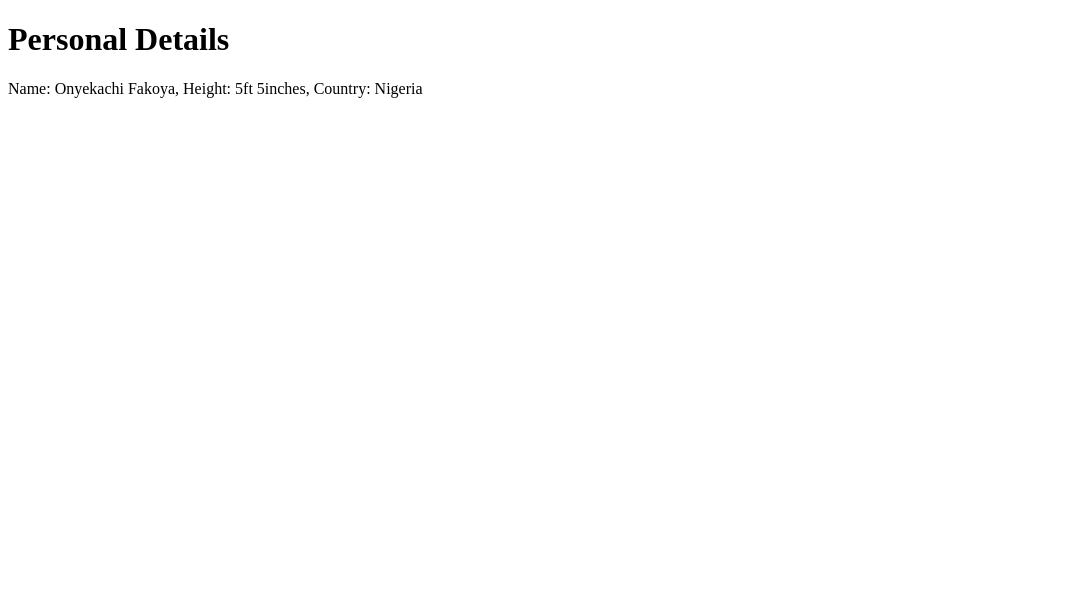
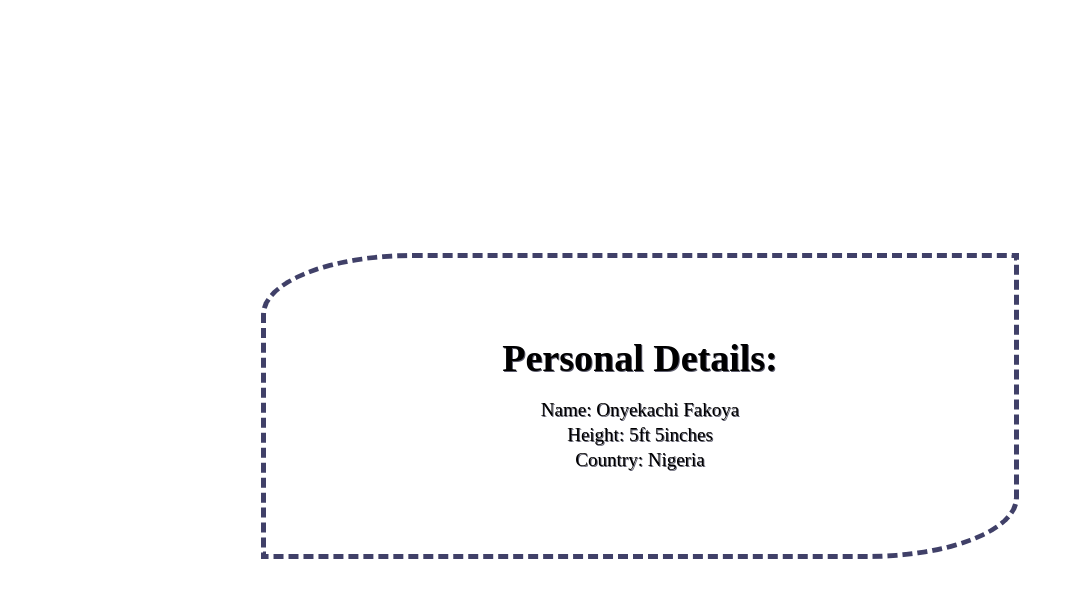
Before and after one commit to kachifako/JS-code-that-prints-to-screen, a plain HTML site: page index.html in a window 1280 px wide. Shown: the whole page, without its empty margins (0-1074 px from the left). Drawn offline with Linux system fonts and the light colour scheme.

Commit message:
styled with minimal CSS

```diff
--- /dev/null
+++ b/index.css
@@ -0,0 +1,13 @@
+
+
+div{
+
+    padding: 5%;
+    margin: 20%;
+    text-align: center;
+    line-height: 25px;
+    font-size: 19px	;
+    text-shadow: 1px 0.5px rgb(95, 95, 111);
+    border: 5px dashed rgb(64, 64, 104);
+    border-radius: 20% 0%;
+}
--- a/index.html
+++ b/index.html
@@ -4,12 +4,14 @@
     <meta charset="UTF-8">
     <meta http-equiv="X-UA-Compatible" content="IE=edge">
     <meta name="viewport" content="width=device-width, initial-scale=1.0">
+    <link rel="stylesheet" href="index.css">
     <title>print to screen</title>
 </head>
 <body>
-
-    <h1>Personal Details</h1>
-    <p id="stats"></p>
+    <div>
+        <h1>Personal Details:</h1>
+        <p id="stats"></p>
+    </div>
 
     <script src="index.js"></script>
 </body>
--- a/index.js
+++ b/index.js
@@ -5,8 +5,8 @@ let aboutMe = {
     country: "Nigeria"
 }
 
-document.getElementById("stats").innerHTML = "Name: " + aboutMe.name + ", " + "Height: " + aboutMe.height + ", " + "Country: " + aboutMe.country
+document.getElementById("stats").innerHTML = "Name: "  + aboutMe.name + "<br>" + "Height: "  + aboutMe.height + "<br>"  + "Country: " + aboutMe.country
 
-alert('Name: '  + aboutMe.name + ", " + 'Height: '  + aboutMe.height + ", " + 'Country: ' + aboutMe.country)
+alert("Name: "  + aboutMe.name +  "\n" + "Height: "  + aboutMe.height + "\n"  + "Country: " + aboutMe.country)
 
 console.log(aboutMe)
```
